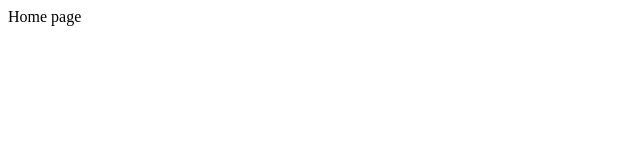
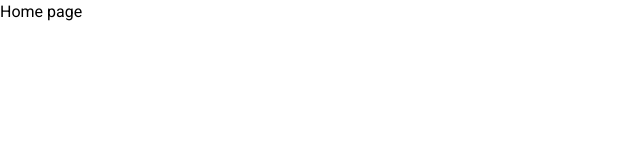
Before and after one commit to Houcine10000/Nuxt-Crud-App, a Nuxt app: page / in a window 1280 px wide. Shown: the top 160 px of the page, without its empty margins (0-640 px from the left). Built offline with nearby package versions, Linux system fonts and the light colour scheme.

Commit message:
initial commit🚀

```diff
--- /dev/null
+++ b/assets/css/tailwind.css
@@ -0,0 +1,5 @@
+@import url('https://fonts.googleapis.com/css2?family=Roboto:ital,wght@0,100;0,300;0,400;0,500;0,700;0,900;1,100;1,300;1,400;1,500;1,700;1,900&display=swap');
+
+@tailwind base;
+@tailwind components;
+@tailwind utilities;
--- a/nuxt.config.ts
+++ b/nuxt.config.ts
@@ -2,6 +2,12 @@
 export default defineNuxtConfig({
   compatibilityDate: "2024-04-03",
   devtools: { enabled: false },
+
+  modules: ["@nuxtjs/tailwindcss", "nuxt-icon", "@pinia/nuxt"],
+
+  tailwindcss: {
+    cssPath: "~/assets/css/tailwind.css",
+  },
 
   runtimeConfig: {
     MONGO_URI: process.env.MONGO_URI,
@@ -11,4 +17,13 @@ export default defineNuxtConfig({
   nitro: {
     plugins: ["~/server/db/index.ts"],
   },
+
+  // transpile afew packeges
+  build: {
+    transpile: [
+      "@headlessui/vue",
+      "vue-toastification",
+      "@headlessui/tailwindcss",
+    ],
+  },
 });
--- a/package.json
+++ b/package.json
@@ -12,6 +12,7 @@
   "dependencies": {
     "@headlessui/tailwindcss": "^0.2.1",
     "@headlessui/vue": "^1.7.22",
+    "@nuxtjs/tailwindcss": "^6.12.1",
     "@pinia/nuxt": "^0.5.1",
     "@tailwindcss/forms": "^0.5.7",
     "@vee-validate/rules": "^4.13.2",
@@ -19,6 +20,7 @@
     "mongoose": "^8.5.1",
     "nuxt": "^3.12.4",
     "nuxt-icon": "^1.0.0-beta.7",
+    "pinia": "^2.2.0",
     "vee-validate": "^4.13.2",
     "vue": "latest",
     "vue-toastification": "^2.0.0-rc.5",
--- a/pages/index.vue
+++ b/pages/index.vue
@@ -1,3 +1,3 @@
 <template>
-  <div class="">Home page</div>
+  <div class="min-h-screen">Home page</div>
 </template>
--- /dev/null
+++ b/tailwind.config.js
@@ -0,0 +1,19 @@
+const colors = require("tailwindcss/colors");
+
+/** @type {import('tailwindcss').Config} */
+
+export default {
+  content: ["./index.html", "./src/**/*.{vue,js,ts,jsx,tsx}"],
+
+  theme: {
+    extend: { fontFamily: { sans: ["Roboto"] } },
+  },
+
+  colors: {
+    primary: {
+      DEFAULT: colors.orange[500],
+      ...colors.orange,
+    },
+  },
+  plugins: [require("@tailwindcss/forms"), require("@headlessui/tailwindcss")],
+};
```
Also changed, not shown: 1 other file (tests, documents, lock files or other folders).
